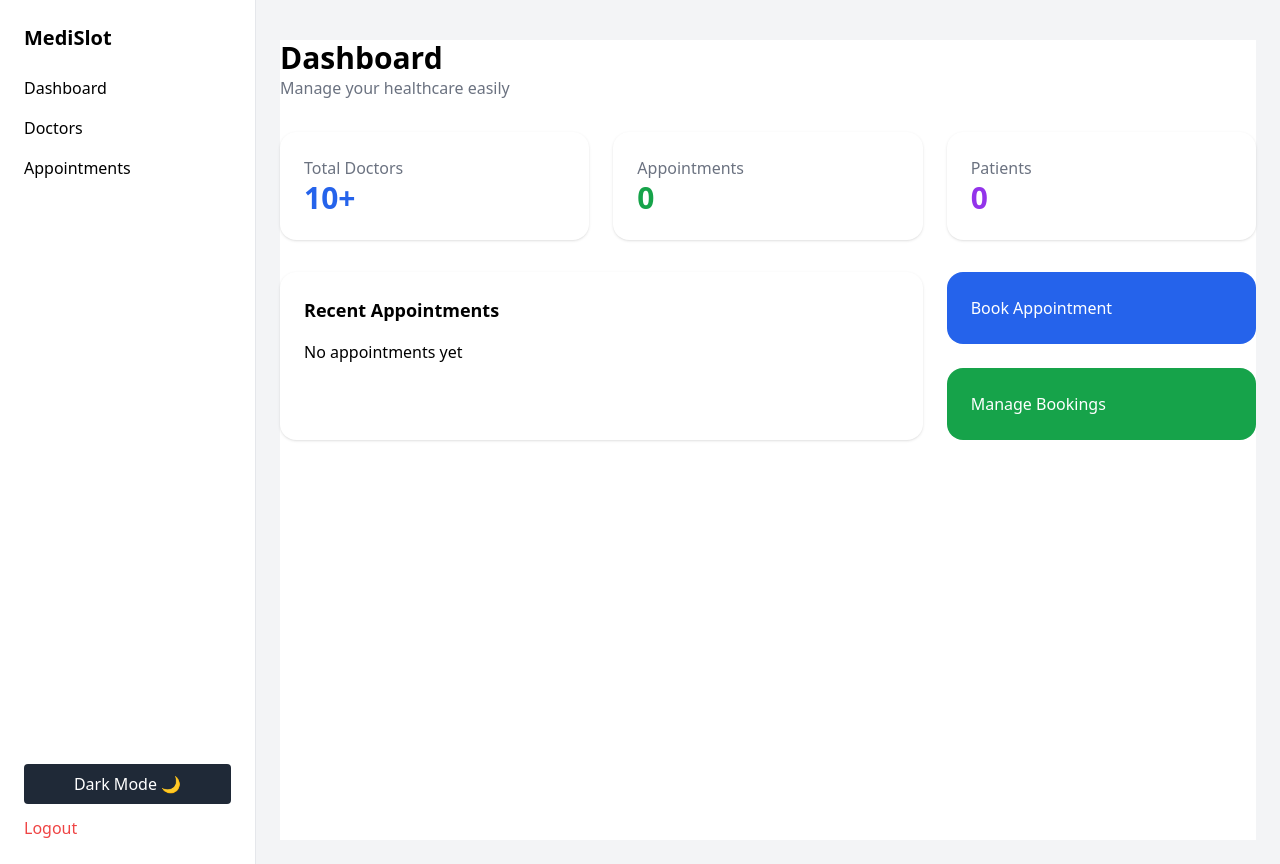
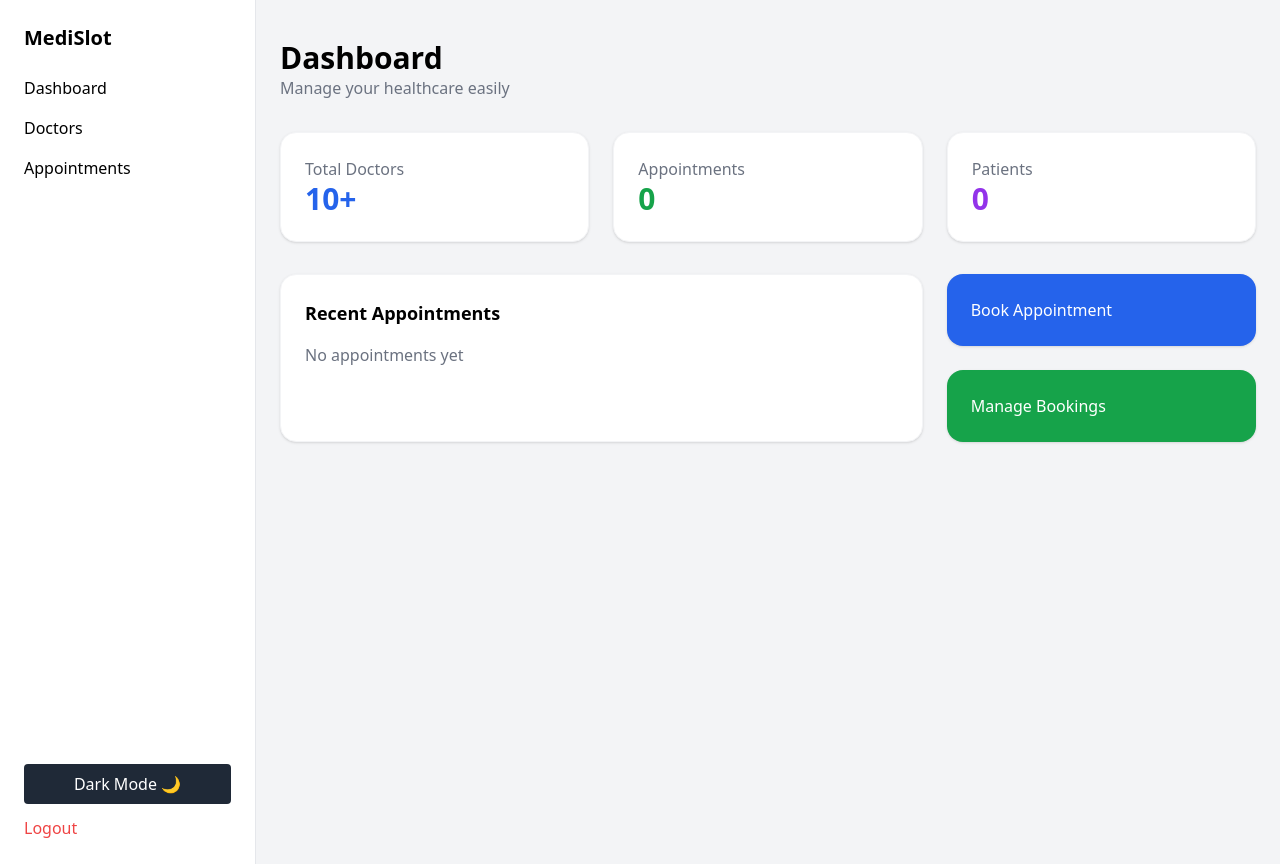
Before and after one commit to singhpalak12344321-alt/medislot, a React (Vite) app: page /dashboard in a window 1280 px wide. Built offline with nearby package versions, Linux system fonts and the light colour scheme; sample sign-in values are in the browser's storage.

Commit message:
Fixed dashboard layout

```diff
--- a/src/pages/Dashboard.jsx
+++ b/src/pages/Dashboard.jsx
@@ -10,7 +10,9 @@ export default function Dashboard() {
   }, []);
 
   return (
-    <div className="min-h-screen max-w-7xl mx-auto text-black dark:text-white bg-white dark:bg-gray-900">
+    <div className="min-h-screen max-w-7xl mx-auto text-black dark:text-white">
+
+      {/* HEADER */}
       <div className="mb-8 mt-4">
         <h2 className="text-3xl font-bold">Dashboard</h2>
         <p className="text-gray-500 dark:text-gray-300">
@@ -18,39 +20,47 @@ export default function Dashboard() {
         </p>
       </div>
 
+      {/* STATS CARDS */}
       <div className="grid md:grid-cols-3 gap-6 mb-8">
-        <div className="bg-white dark:bg-gray-900 p-6 rounded-2xl shadow">
+
+        <div className="bg-white dark:bg-gray-900 p-6 rounded-2xl shadow border border-gray-100 dark:border-gray-800">
           <p className="text-gray-500">Total Doctors</p>
           <h3 className="text-3xl font-bold text-blue-600">10+</h3>
         </div>
 
-        <div className="bg-white dark:bg-gray-900 p-6 rounded-2xl shadow">
+        <div className="bg-white dark:bg-gray-900 p-6 rounded-2xl shadow border border-gray-100 dark:border-gray-800">
           <p className="text-gray-500">Appointments</p>
           <h3 className="text-3xl font-bold text-green-600">
             {appointments.length}
           </h3>
         </div>
 
-        <div className="bg-white dark:bg-gray-900 p-6 rounded-2xl shadow">
+        <div className="bg-white dark:bg-gray-900 p-6 rounded-2xl shadow border border-gray-100 dark:border-gray-800">
           <p className="text-gray-500">Patients</p>
           <h3 className="text-3xl font-bold text-purple-600">
             {appointments.length}
           </h3>
         </div>
+
       </div>
 
+      {/* MAIN SECTION */}
       <div className="grid md:grid-cols-3 gap-6">
-        <div className="md:col-span-2 bg-white dark:bg-gray-900 p-6 rounded-2xl shadow">
+
+        {/* RECENT APPOINTMENTS */}
+        <div className="md:col-span-2 bg-white dark:bg-gray-900 p-6 rounded-2xl shadow border border-gray-100 dark:border-gray-800">
+
           <h3 className="text-lg font-semibold mb-4">
             Recent Appointments
           </h3>
 
           {appointments.length > 0 ? (
             <div className="space-y-4">
+
               {appointments.slice(0, 4).map((item) => (
                 <div
                   key={item.id}
-                  className="flex justify-between border-b pb-2"
+                  className="flex justify-between border-b border-gray-200 dark:border-gray-700 pb-2"
                 >
                   <div>
                     <p className="font-semibold">{item.name}</p>
@@ -58,32 +68,39 @@ export default function Dashboard() {
                       {item.specialization}
                     </p>
                   </div>
+
                   <span className="text-gray-400 text-sm">
                     {item.date}
                   </span>
                 </div>
               ))}
+
             </div>
           ) : (
-            <p>No appointments yet</p>
+            <p className="text-gray-500">No appointments yet</p>
           )}
+
         </div>
 
+        {/* ACTION CARDS */}
         <div className="space-y-6">
+
           <Link
             to="/doctors"
-            className="block bg-blue-600 text-white p-6 rounded-2xl"
+            className="block bg-blue-600 hover:bg-blue-700 transition text-white p-6 rounded-2xl shadow"
           >
             Book Appointment
           </Link>
 
           <Link
             to="/appointments"
-            className="block bg-green-600 text-white p-6 rounded-2xl"
+            className="block bg-green-600 hover:bg-green-700 transition text-white p-6 rounded-2xl shadow"
           >
             Manage Bookings
           </Link>
+
         </div>
+
       </div>
     </div>
   );
```
